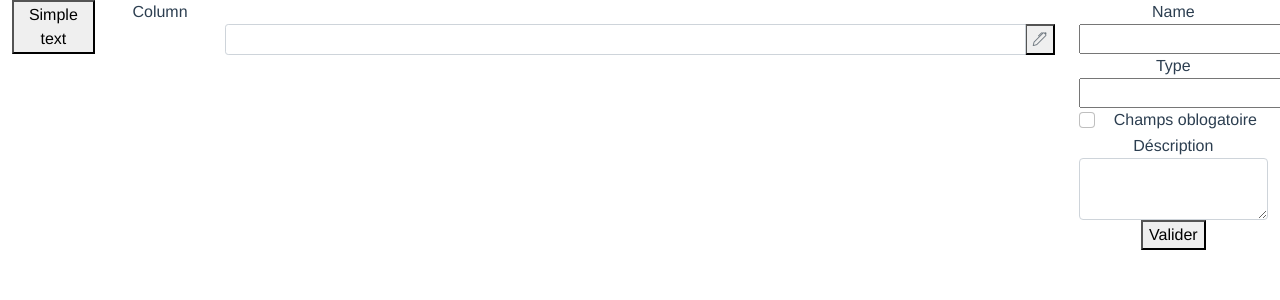
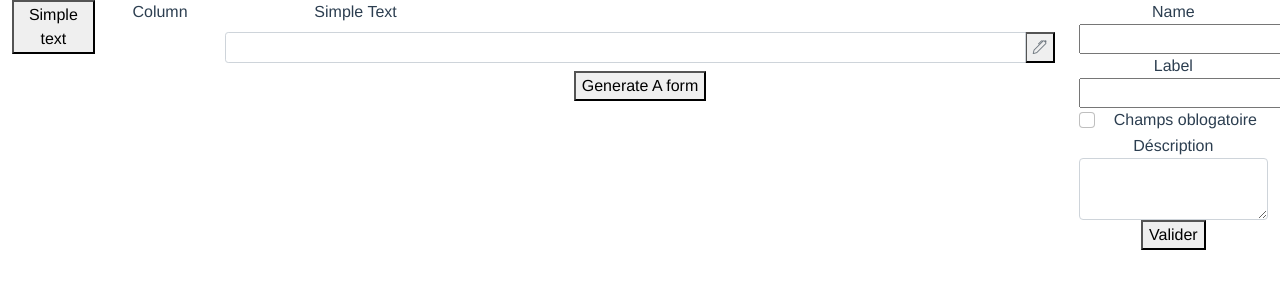
Before and after one commit to Jean-Lionel/form_builder_vue, a Vue app: page / in a window 1280 px wide. Both pictures are taken after a click on the button "Simple text". Shown: the top 300 px of the page. Built offline with nearby package versions, Linux system fonts and the light colour scheme.

Commit message:
home input form

```diff
--- a/src/components/form/InputForm.vue
+++ b/src/components/form/InputForm.vue
@@ -7,7 +7,7 @@
                 <input type="text" v-model="configForm.champName">
             </div>
             <div class="form-group">
-                <label for="">Type</label>
+                <label for="">Label</label>
                 <input type="text" v-model="configForm.champType">
             </div>
             <div class="form-group">
@@ -41,16 +41,16 @@ export default {
     data() {
         return {
              configForm: {
-                champName: this.existingValue?.champName,
-                champObligatoire: this.existingValue?.champObligatoire,
+                champName: this.existingValue?.name,
+                champObligatoire: this.existingValue?.required,
                 description: this.existingValue?.description,
             },
         }
     },
     watch: {
         existingValue(e) {
-            this.configForm.champName = e?.champName;
-            this.configForm.champObligatoire = e?.champObligatoire;
+            this.configForm.name = e?.name;
+            this.configForm.required = e?.required;
             this.configForm.description = e.description;
            console.log(e);
         }
--- a/src/views/Home.vue
+++ b/src/views/Home.vue
@@ -8,11 +8,10 @@
                 <div class="col-8">
                     <div v-for="(item,i) in inputList">
                         <div class="form-group row mb-2"  >
-
-                            <div class="col-4"><label for="" class="form-label">{{ item.champName }}
-                                <span v-if="item.champObligatoire">*</span>
+                            <div class="col-4"><label for="" class="form-label">{{ item.name }}
+                                <span v-if="item.required">*</span>
                             </label></div>
-                            <div class="col-8 input-group">
+                            <div class="col-6 input-group">
                                 <div v-if="choosedIndex == i" class="text-white bg-success">
                                    Editing ...
                                 </div>
@@ -23,6 +22,10 @@
                                     </button>
                                 </div>
                             </div>
+                        </div>
+
+                        <div>
+                            <button @click="generateSaveForm">Generate A form</button>
                         </div>
                     </div>
                     <div class="col-2">
@@ -52,6 +55,9 @@
         },
 
         methods: {
+                generateSaveForm() {
+                    console.log(this.inputList)
+                },
             createAsimpleText() {
                 this.inputList.push({
                     name : "Simple Text",
@@ -59,10 +65,13 @@
             },
             validerChamps(e) {
                 this.inputList[this.choosedIndex] = {
-                    champName: e.champName,
-                    champObligatoire: e.champObligatoire,
+                    name: e.champName,
+                    required: e.champObligatoire,
                     description: e.description,
+                    label: e.champName,
+                    type: 'text',
                 };
+                console.log(e)
             },
             chooseDetail(index, item) {
                 this.choosedIndex = index;
```
